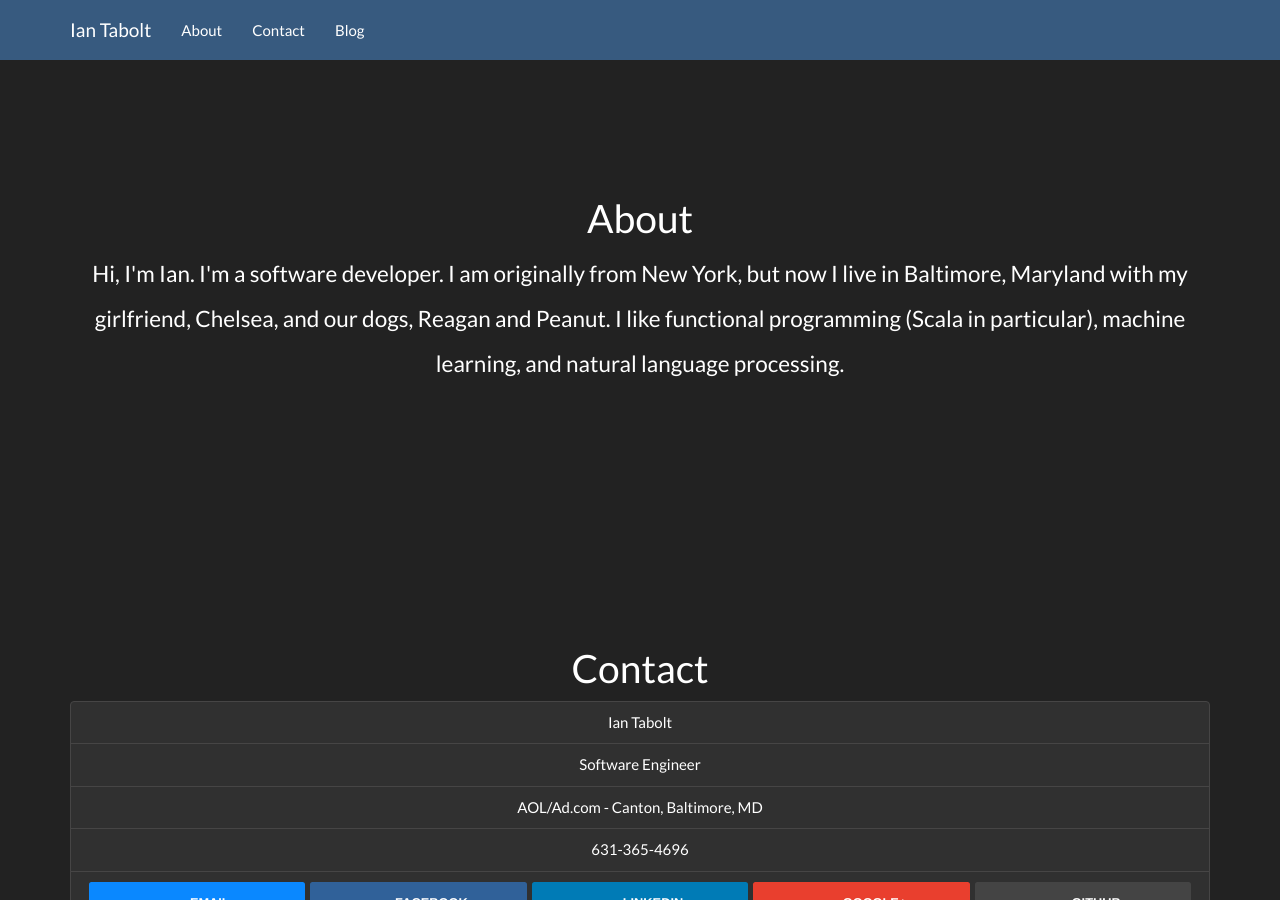
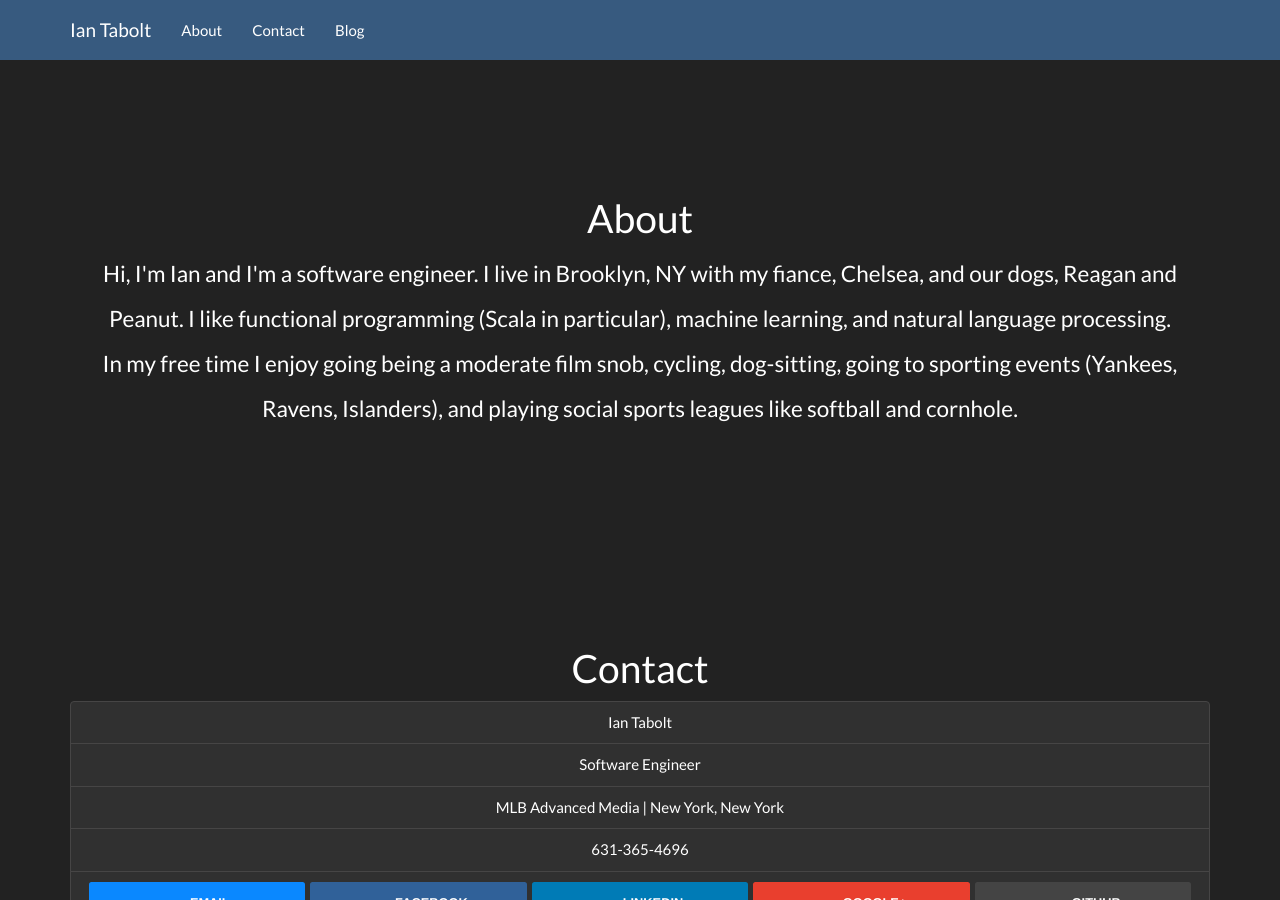
Before and after one commit to iantabolt/tabo.lt, a Jekyll site: the page index.html, which Jekyll copies as it is, in a window 1280 px wide and 900 px high, scrolled down 445 px. Built offline with Jekyll 4.4.1, drawn with Linux system fonts in a browser that asks for light colours; Markdown is read by kramdown in place of the engine named in the settings.

Commit message:
Update bio

```diff
--- a/index.html
+++ b/index.html
@@ -84,11 +84,16 @@ title: Ian's Homepage
                     <div class="col-lg-12">
                         <h1>About</h1>
                         <p>
-                          Hi, I'm Ian. I'm a software developer. I am
-                          originally from New York, but now I live in Baltimore, Maryland
-                          with my girlfriend, Chelsea, and our dogs, Reagan and Peanut.
-                          I like functional programming (Scala in particular), machine learning, and natural
+                          Hi, I'm Ian and I'm a software engineer. I live in
+                          Brooklyn, NY with my fiance, Chelsea, and our dogs,
+                          Reagan and Peanut. I like functional programming
+                          (Scala in particular), machine learning, and natural
                           language processing.
+                          <br/>
+                          In my free time I enjoy going being a moderate film
+                          snob, cycling, dog-sitting, going to sporting events
+                          (Yankees, Ravens, Islanders), and playing social
+                          sports leagues like softball and cornhole.
                         </p>
                     </div>
                 </div>
@@ -104,7 +109,7 @@ title: Ian's Homepage
                       <ul class="list-group">
                         <li class="list-group-item">Ian Tabolt</li>
                         <li class="list-group-item">Software Engineer</li>
-                        <li class="list-group-item">AOL/Ad.com - Canton, Baltimore, MD</li>
+                        <li class="list-group-item">MLB Advanced Media | New York, New York</li>
                         <li class="list-group-item"><i class="fa fa-phone"></i> 631-365-4696 </li>
                         <li class="list-group-item">
                           <!-- Buttons start here. Copy this ul to your document. -->
```
